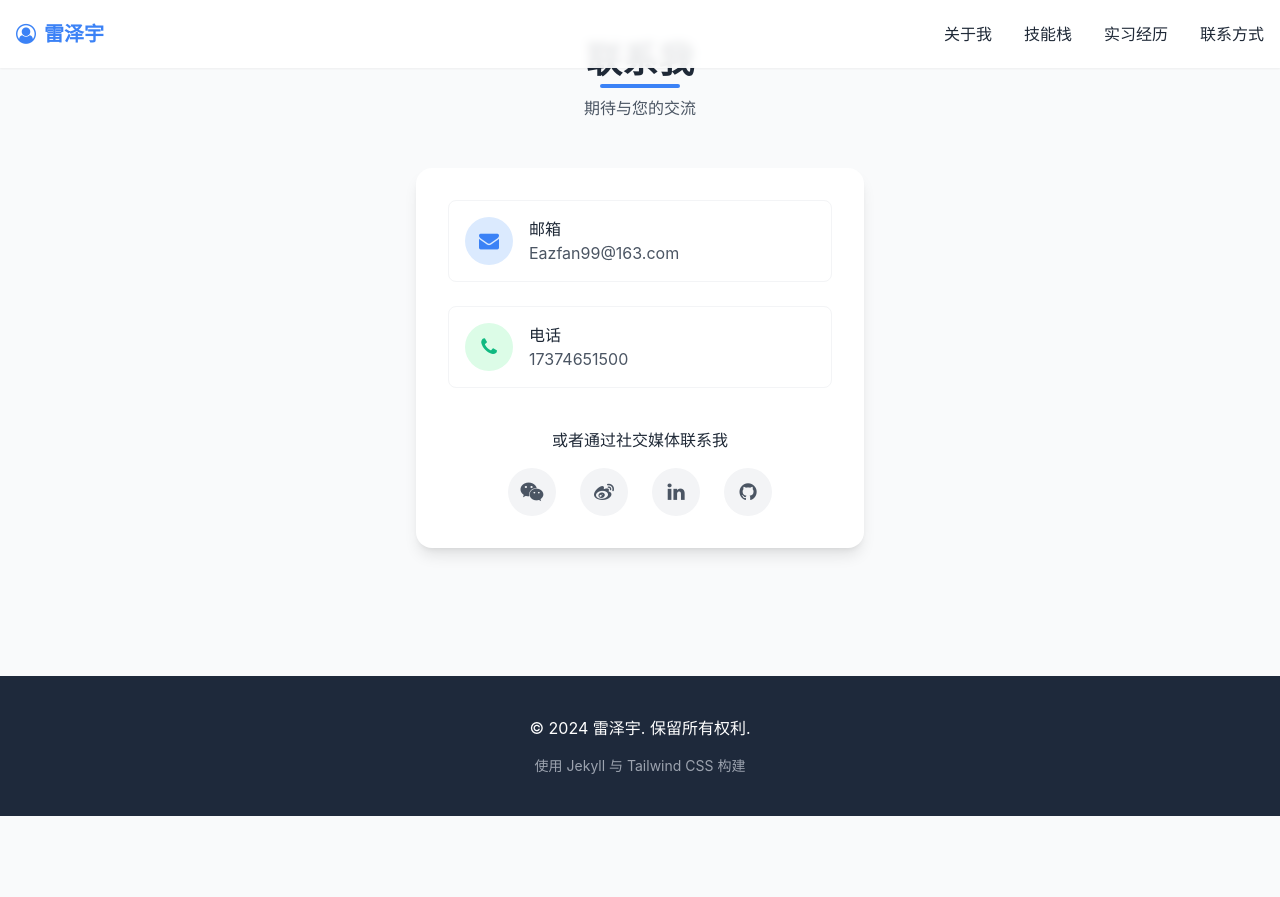
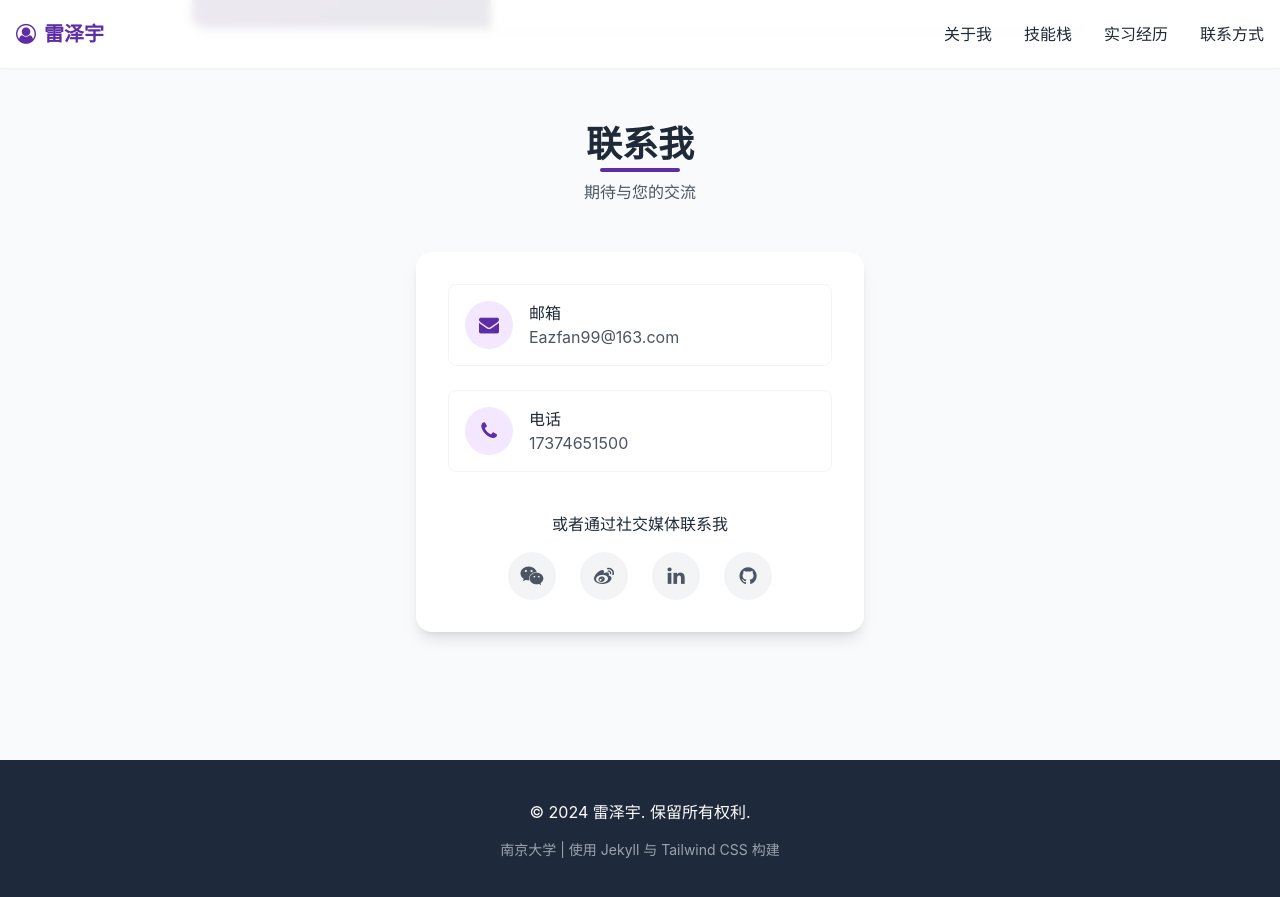
Before and after one commit to Leizeyu-Kolam/Leizeyu-Kolam.github.io, a Jekyll site: the page built from _pages/index.md, in a window 1280 px wide and 900 px high, scrolled down 2416 px. Shown: the top 897 px of the window. Built offline with Jekyll 4.4.1, drawn with Linux system fonts in a browser that asks for light colours; nearby versions of some CDN libraries; before the commit the page ends 3232 px from its top, so only the background shows below that.

Commit message:
Update index.html

```diff
--- a/_layouts/index.html
+++ b/_layouts/index.html
@@ -11,9 +11,9 @@
             theme: {
                 extend: {
                     colors: {
-                        primary: '#3B82F6',
-                        secondary: '#6366F1',
-                        accent: '#10B981',
+                        primary: '#5E2CA5', // 南京大学主紫色
+                        secondary: '#800080', // 深紫色
+                        accent: '#C19A6B', // 南京大学金色点缀
                         dark: '#1E293B',
                         light: '#F8FAFC'
                     },
@@ -62,13 +62,13 @@
                 <a href="#experience" class="hover:text-primary transition-colors">实习经历</a>
                 <a href="#contact" class="hover:text-primary transition-colors">联系方式</a>
             </div>
-            <button class="md:hidden text-gray-600 focus:outline-none">
+            <button class="md:hidden text-gray-600 focus:outline-none" id="mobile-menu-button">
                 <i class="fa fa-bars text-xl"></i>
             </button>
         </div>
     </nav>
 
-    <!-- 移动端菜单 (默认隐藏) -->
+    <!-- 移动端菜单 -->
     <div id="mobile-menu" class="fixed inset-0 bg-white z-40 transform translate-x-full transition-transform duration-300 md:hidden">
         <div class="p-4 flex justify-end">
             <button id="close-menu" class="text-gray-600 focus:outline-none">
@@ -84,7 +84,7 @@
     </div>
 
     <!-- 头部横幅 -->
-    <header class="pt-24 pb-16 md:pt-32 md:pb-24 bg-gradient-to-br from-blue-50 to-indigo-50">
+    <header class="pt-24 pb-16 md:pt-32 md:pb-24 bg-gradient-to-br from-purple-50 to-indigo-50">
         <div class="container mx-auto px-4">
             <div class="flex flex-col md:flex-row items-center gap-8 md:gap-12">
                 <div class="w-full md:w-1/2 text-center md:text-left">
@@ -112,11 +112,11 @@
                 </div>
                 <div class="w-full md:w-1/2 flex justify-center">
                     <div class="relative w-64 h-64 md:w-80 md:h-80 rounded-xl overflow-hidden shadow-xl transform rotate-2 hover:rotate-0 transition-transform duration-500">
-                        <img src="https://github.com/Leizeyu-Kolam/Leizeyu-Kolam.github.io/blob/master/assets/img/avatar1.jpg"
-                             alt="照片"
+                        <img src="https://github.com/Leizeyu-Kolam/Leizeyu-Kolam.github.io/blob/master/assets/img/%E7%A0%94%E7%A9%B6%E7%94%9F%E7%8A%B6%E6%80%81.jpg?raw=true"
+                             alt="一张照片"
                              class="w-full h-full object-cover">
                         <div class="absolute inset-0 bg-gradient-to-t from-black/50 to-transparent opacity-0 hover:opacity-100 transition-opacity duration-300 flex items-end">
-                            <p class="text-white p-4 text-center w-full">This is me.</p>
+                            <p class="text-white p-4 text-center w-full">This is me </p>
                         </div>
                     </div>
                 </div>
@@ -138,18 +138,9 @@
             <div class="max-w-3xl mx-auto bg-white rounded-2xl shadow-lg p-8">
                 <div class="space-y-6">
                     <div class="flex items-start gap-4">
-                        <div class="bg-blue-100 p-3 rounded-full text-primary">
+                        <div class="bg-purple-100 p-3 rounded-full text-primary">
                             <i class="fa fa-graduation-cap text-xl"></i>
                         </div>
-                                          <div class="flex items-start gap-4">
-                        <div class="bg-purple-100 p-3 rounded-full text-secondary">
-                            <i class="fa fa-map-marker text-xl"></i>
-                        </div>
-                        <div>
-                            <h3 class="text-xl font-semibold mb-2">所在地</h3>
-                            <p class="text-gray-700">南京</p>
-                        </div>
-                    </div>
                         <div>
                             <h3 class="text-xl font-semibold mb-2">教育背景</h3>
                             <ul class="space-y-2 text-gray-700">
@@ -166,7 +157,17 @@
                     </div>
 
                     <div class="flex items-start gap-4">
-                        <div class="bg-green-100 p-3 rounded-full text-accent">
+                        <div class="bg-purple-100 p-3 rounded-full text-primary">
+                            <i class="fa fa-map-marker text-xl"></i>
+                        </div>
+                        <div>
+                            <h3 class="text-xl font-semibold mb-2">所在地</h3>
+                            <p class="text-gray-700">南京</p>
+                        </div>
+                    </div>
+
+                    <div class="flex items-start gap-4">
+                        <div class="bg-purple-100 p-3 rounded-full text-primary">
                             <i class="fa fa-envelope text-xl"></i>
                         </div>
                         <div>
@@ -200,33 +201,33 @@
             <div class="grid grid-cols-1 md:grid-cols-3 gap-6">
                 <!-- 运营能力 -->
                 <div class="bg-white rounded-xl shadow-md p-6 card-hover">
-                    <div class="w-14 h-14 bg-blue-100 rounded-lg flex items-center justify-center mb-5">
+                    <div class="w-14 h-14 bg-purple-100 rounded-lg flex items-center justify-center mb-5">
                         <i class="fa fa-line-chart text-2xl text-primary"></i>
                     </div>
                     <h3 class="text-xl font-semibold mb-4">运营能力</h3>
                     <div class="flex flex-wrap gap-2">
-                        <span class="px-3 py-1 bg-blue-50 text-blue-700 rounded-full text-sm">内容运营</span>
-                        <span class="px-3 py-1 bg-blue-50 text-blue-700 rounded-full text-sm">渠道管理</span>
-                        <span class="px-3 py-1 bg-blue-50 text-blue-700 rounded-full text-sm">画像分析</span>
-                        <span class="px-3 py-1 bg-blue-50 text-blue-700 rounded-full text-sm">矩阵搭建</span>
+                        <span class="px-3 py-1 bg-purple-50 text-purple-700 rounded-full text-sm">内容运营</span>
+                        <span class="px-3 py-1 bg-purple-50 text-purple-700 rounded-full text-sm">渠道管理</span>
+                        <span class="px-3 py-1 bg-purple-50 text-purple-700 rounded-full text-sm">画像分析</span>
+                        <span class="px-3 py-1 bg-purple-50 text-purple-700 rounded-full text-sm">矩阵搭建</span>
                     </div>
                 </div>
 
                 <!-- 工具技能 -->
                 <div class="bg-white rounded-xl shadow-md p-6 card-hover">
                     <div class="w-14 h-14 bg-purple-100 rounded-lg flex items-center justify-center mb-5">
-                        <i class="fa fa-wrench text-2xl text-secondary"></i>
+                        <i class="fa fa-wrench text-2xl text-primary"></i>
                     </div>
                     <h3 class="text-xl font-semibold mb-4">工具技能</h3>
                     <div class="space-y-3">
                         <div class="flex items-center gap-3">
-                            <span class="bg-red-100 text-red-700 px-3 py-1 rounded-full text-sm flex items-center gap-1">
+                            <span class="bg-purple-100 text-purple-700 px-3 py-1 rounded-full text-sm flex items-center gap-1">
                                 <i class="fa fa-file-powerpoint-o"></i> PPT
                             </span>
                             <span class="text-gray-500">熟练</span>
                         </div>
                         <div class="flex items-center gap-3">
-                            <span class="bg-green-100 text-green-700 px-3 py-1 rounded-full text-sm flex items-center gap-1">
+                            <span class="bg-purple-100 text-purple-700 px-3 py-1 rounded-full text-sm flex items-center gap-1">
                                 <i class="fa fa-file-excel-o"></i> Excel
                             </span>
                             <span class="text-gray-500">数据分析</span>
@@ -242,19 +243,19 @@
 
                 <!-- 视频与动画 -->
                 <div class="bg-white rounded-xl shadow-md p-6 card-hover">
-                    <div class="w-14 h-14 bg-green-100 rounded-lg flex items-center justify-center mb-5">
-                        <i class="fa fa-film text-2xl text-accent"></i>
+                    <div class="w-14 h-14 bg-purple-100 rounded-lg flex items-center justify-center mb-5">
+                        <i class="fa fa-film text-2xl text-primary"></i>
                     </div>
                     <h3 class="text-xl font-semibold mb-4">视频与动画</h3>
                     <div class="space-y-3">
                         <div class="flex items-center gap-3">
-                            <span class="bg-red-100 text-red-700 px-3 py-1 rounded-full text-sm flex items-center gap-1">
+                            <span class="bg-purple-100 text-purple-700 px-3 py-1 rounded-full text-sm flex items-center gap-1">
                                 <i class="fa fa-video-camera"></i> Pr
                             </span>
                             <span class="text-gray-500">视频剪辑</span>
                         </div>
                         <div class="flex items-center gap-3">
-                            <span class="bg-blue-100 text-blue-700 px-3 py-1 rounded-full text-sm flex items-center gap-1">
+                            <span class="bg-purple-100 text-purple-700 px-3 py-1 rounded-full text-sm flex items-center gap-1">
                                 <i class="fa fa-magic"></i> Ae/An
                             </span>
                             <span class="text-gray-500">动画制作</span>
@@ -278,7 +279,7 @@
                 <!-- 经历1 -->
                 <div class="bg-white rounded-xl shadow-md overflow-hidden">
                     <div class="md:flex">
-                        <div class="md:w-1/3 bg-gradient-to-br from-blue-600 to-indigo-700 p-6 text-white">
+                        <div class="md:w-1/3 bg-gradient-to-br from-purple-700 to-indigo-800 p-6 text-white">
                             <div class="text-sm opacity-80 mb-1">2025.03-2025.07</div>
                             <h3 class="text-xl font-bold mb-2">上海阅文信息技术有限公司</h3>
                             <p class="opacity-90">渠道内容运营</p>
@@ -305,7 +306,7 @@
                 <!-- 经历2 -->
                 <div class="bg-white rounded-xl shadow-md overflow-hidden">
                     <div class="md:flex">
-                        <div class="md:w-1/3 bg-gradient-to-br from-purple-600 to-pink-700 p-6 text-white">
+                        <div class="md:w-1/3 bg-gradient-to-br from-purple-800 to-pink-900 p-6 text-white">
                             <div class="text-sm opacity-80 mb-1">2023.09-2024.06</div>
                             <h3 class="text-xl font-bold mb-2">上海人民出版社（光启书局）</h3>
                             <p class="opacity-90">内容运营</p>
@@ -332,7 +333,7 @@
                 <!-- 经历3 -->
                 <div class="bg-white rounded-xl shadow-md overflow-hidden">
                     <div class="md:flex">
-                        <div class="md:w-1/3 bg-gradient-to-br from-green-600 to-teal-700 p-6 text-white">
+                        <div class="md:w-1/3 bg-gradient-to-br from-purple-900 to-indigo-950 p-6 text-white">
                             <div class="text-sm opacity-80 mb-1">2023.06-2023.08</div>
                             <h3 class="text-xl font-bold mb-2">丰贺信息科技（先胜业财）</h3>
                             <p class="opacity-90">内容运营</p>
@@ -367,7 +368,7 @@
             <div class="max-w-md mx-auto bg-white rounded-2xl shadow-lg p-8">
                 <div class="space-y-6">
                     <div class="flex items-center gap-4 p-4 border border-gray-100 rounded-lg hover:border-primary/30 transition-colors">
-                        <div class="w-12 h-12 bg-blue-100 rounded-full flex items-center justify-center text-primary">
+                        <div class="w-12 h-12 bg-purple-100 rounded-full flex items-center justify-center text-primary">
                             <i class="fa fa-envelope text-xl"></i>
                         </div>
                         <div>
@@ -377,7 +378,7 @@
                     </div>
 
                     <div class="flex items-center gap-4 p-4 border border-gray-100 rounded-lg hover:border-primary/30 transition-colors">
-                        <div class="w-12 h-12 bg-green-100 rounded-full flex items-center justify-center text-accent">
+                        <div class="w-12 h-12 bg-purple-100 rounded-full flex items-center justify-center text-primary">
                             <i class="fa fa-phone text-xl"></i>
                         </div>
                         <div>
@@ -389,16 +390,16 @@
                     <div class="pt-4">
                         <h3 class="font-medium mb-4 text-center">或者通过社交媒体联系我</h3>
                         <div class="flex justify-center gap-6">
-                            <a href="#" class="w-12 h-12 bg-gray-100 rounded-full flex items-center justify-center text-gray-600 hover:bg-blue-50 hover:text-primary transition-colors">
+                            <a href="#" class="w-12 h-12 bg-gray-100 rounded-full flex items-center justify-center text-gray-600 hover:bg-purple-50 hover:text-primary transition-colors">
                                 <i class="fa fa-weixin text-xl"></i>
                             </a>
-                            <a href="#" class="w-12 h-12 bg-gray-100 rounded-full flex items-center justify-center text-gray-600 hover:bg-blue-50 hover:text-primary transition-colors">
+                            <a href="#" class="w-12 h-12 bg-gray-100 rounded-full flex items-center justify-center text-gray-600 hover:bg-purple-50 hover:text-primary transition-colors">
                                 <i class="fa fa-weibo text-xl"></i>
                             </a>
-                            <a href="#" class="w-12 h-12 bg-gray-100 rounded-full flex items-center justify-center text-gray-600 hover:bg-blue-50 hover:text-primary transition-colors">
+                            <a href="#" class="w-12 h-12 bg-gray-100 rounded-full flex items-center justify-center text-gray-600 hover:bg-purple-50 hover:text-primary transition-colors">
                                 <i class="fa fa-linkedin text-xl"></i>
                             </a>
-                            <a href="#" class="w-12 h-12 bg-gray-100 rounded-full flex items-center justify-center text-gray-600 hover:bg-blue-50 hover:text-primary transition-colors">
+                            <a href="#" class="w-12 h-12 bg-gray-100 rounded-full flex items-center justify-center text-gray-600 hover:bg-purple-50 hover:text-primary transition-colors">
                                 <i class="fa fa-github text-xl"></i>
                             </a>
                         </div>
@@ -412,13 +413,13 @@
     <footer class="bg-dark text-white py-10">
         <div class="container mx-auto px-4 text-center">
             <p class="mb-4">© 2024 雷泽宇. 保留所有权利.</p>
-            <p class="text-gray-400 text-sm">使用 Jekyll 与 Tailwind CSS 构建</p>
+            <p class="text-gray-400 text-sm">南京大学 | 使用 Jekyll 与 Tailwind CSS 构建</p>
         </div>
     </footer>
 
     <script>
         // 移动端菜单控制
-        document.querySelector('button.md\\:hidden').addEventListener('click', function() {
+        document.getElementById('mobile-menu-button').addEventListener('click', function() {
             document.getElementById('mobile-menu').classList.remove('translate-x-full');
         });
 
```
